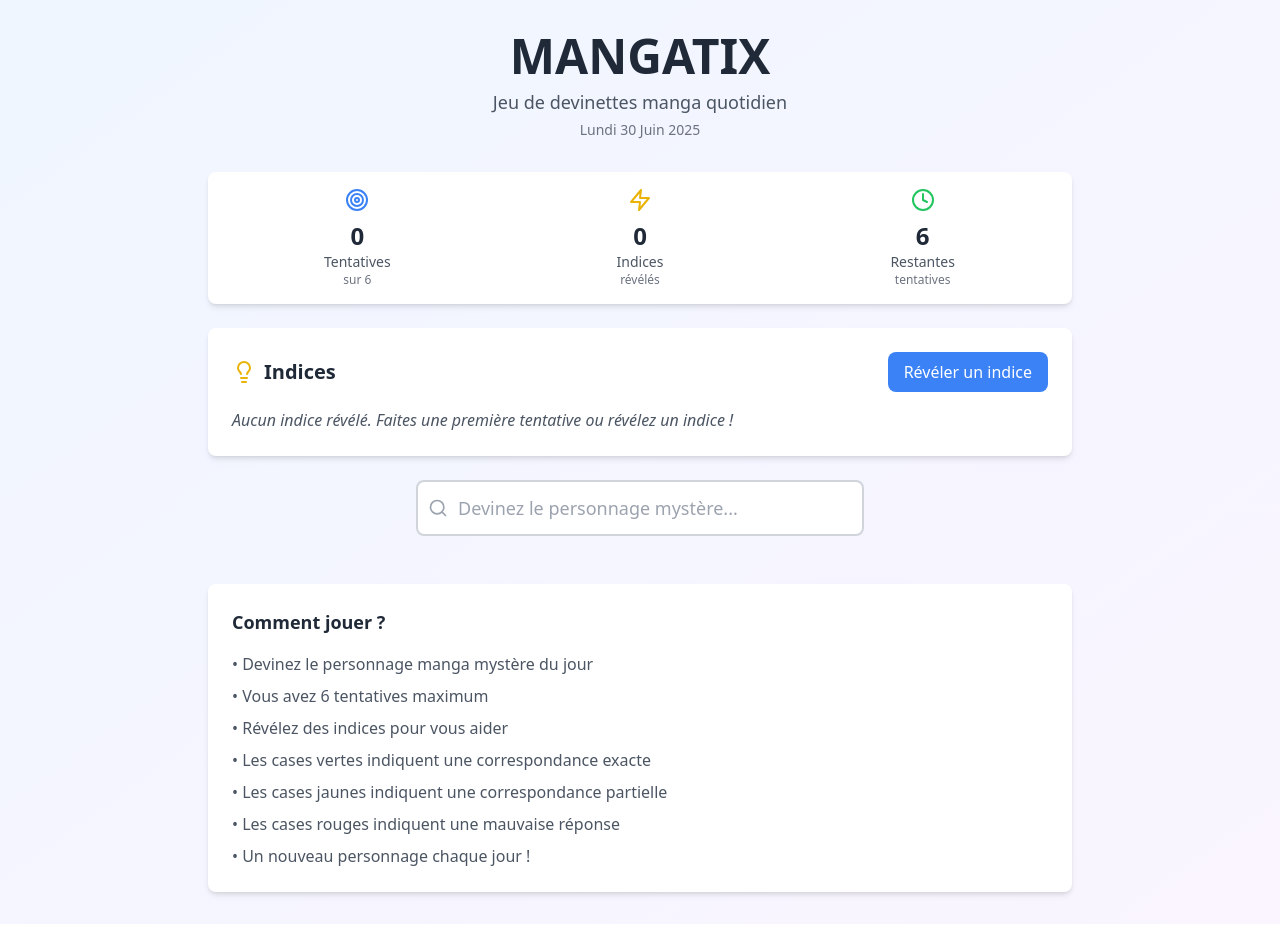
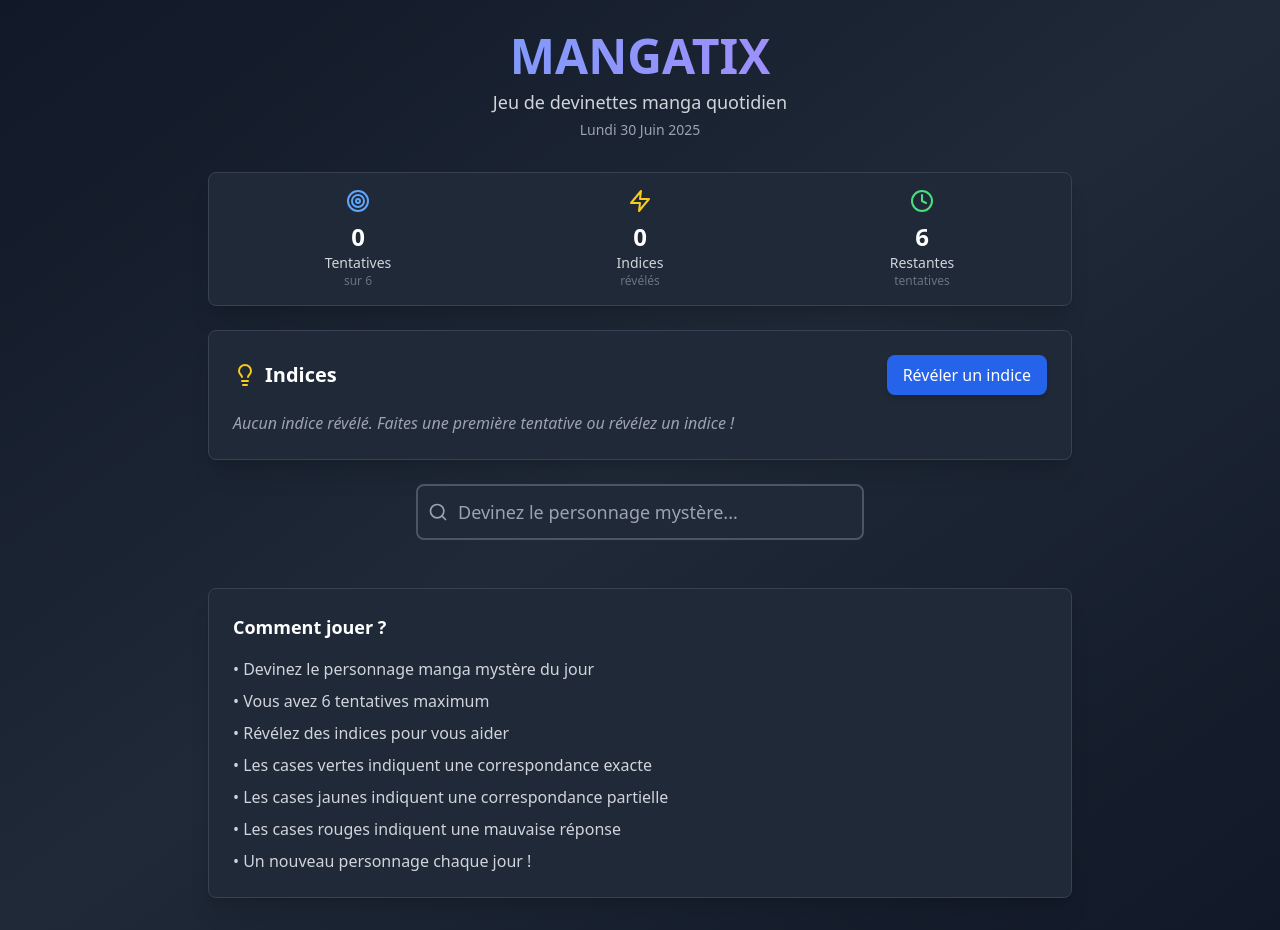
Before and after one commit to Mangatix/mangatix, a React (Vite) app: page / in a window 1280 px wide. Built offline with nearby package versions, Linux system fonts and the light colour scheme.

Commit message:
MANGATIX - Dark Theme Implementation

```diff
--- a/src/App.tsx
+++ b/src/App.tsx
@@ -92,17 +92,17 @@ function App() {
   };
 
   return (
-    <div className="min-h-screen bg-gradient-to-br from-blue-50 to-purple-50">
+    <div className="min-h-screen bg-gradient-to-br from-gray-900 via-gray-800 to-gray-900">
       <div className="container mx-auto px-4 py-8 max-w-4xl">
         {/* Header */}
         <div className="text-center mb-8">
-          <h1 className="text-4xl md:text-5xl font-bold text-gray-800 mb-2">
+          <h1 className="text-4xl md:text-5xl font-bold bg-gradient-to-r from-blue-400 to-purple-400 bg-clip-text text-transparent mb-2">
             MANGATIX
           </h1>
-          <p className="text-lg text-gray-600 mb-1">
+          <p className="text-lg text-gray-300 mb-1">
             Jeu de devinettes manga quotidien
           </p>
-          <p className="text-sm text-gray-500 capitalize">
+          <p className="text-sm text-gray-400 capitalize">
             {formatDate()}
           </p>
         </div>
@@ -155,9 +155,9 @@ function App() {
         )}
 
         {/* Instructions */}
-        <div className="mt-12 bg-white rounded-lg shadow-md p-6">
-          <h3 className="text-lg font-bold text-gray-800 mb-4">Comment jouer ?</h3>
-          <div className="space-y-2 text-gray-600">
+        <div className="mt-12 bg-gray-800 border border-gray-700 rounded-lg shadow-xl p-6">
+          <h3 className="text-lg font-bold text-white mb-4">Comment jouer ?</h3>
+          <div className="space-y-2 text-gray-300">
             <p>• Devinez le personnage manga mystère du jour</p>
             <p>• Vous avez 6 tentatives maximum</p>
             <p>• Révélez des indices pour vous aider</p>
--- a/src/components/CharacterSearch.tsx
+++ b/src/components/CharacterSearch.tsx
@@ -60,22 +60,22 @@ export const CharacterSearch: React.FC<CharacterSearchProps> = ({
           onBlur={() => setTimeout(() => setIsOpen(false), 200)}
           disabled={disabled}
           placeholder={placeholder}
-          className="w-full pl-10 pr-4 py-3 border-2 border-gray-300 rounded-lg focus:border-blue-500 focus:outline-none disabled:bg-gray-100 disabled:cursor-not-allowed text-lg"
+          className="w-full pl-10 pr-4 py-3 bg-gray-800 border-2 border-gray-600 rounded-lg focus:border-blue-500 focus:outline-none disabled:bg-gray-700 disabled:cursor-not-allowed text-lg text-white placeholder-gray-400"
         />
       </div>
 
       {isOpen && filteredCharacters.length > 0 && (
-        <div className="absolute z-10 w-full mt-1 bg-white border border-gray-300 rounded-lg shadow-lg max-h-60 overflow-y-auto">
+        <div className="absolute z-10 w-full mt-1 bg-gray-800 border border-gray-600 rounded-lg shadow-xl max-h-60 overflow-y-auto">
           {filteredCharacters.map((character) => (
             <button
               key={character.nomFichier}
               onClick={() => handleSelect(character)}
-              className="w-full px-4 py-3 text-left hover:bg-gray-100 focus:bg-gray-100 focus:outline-none border-b border-gray-100 last:border-b-0"
+              className="w-full px-4 py-3 text-left hover:bg-gray-700 focus:bg-gray-700 focus:outline-none border-b border-gray-600 last:border-b-0 transition-colors"
             >
-              <div className="font-medium text-gray-900">
+              <div className="font-medium text-white">
                 {formatCharacterName(character.nomFichier)}
               </div>
-              <div className="text-sm text-gray-600">
+              <div className="text-sm text-gray-400">
                 {character.Univers}
               </div>
             </button>
--- a/src/components/CluesPanel.tsx
+++ b/src/components/CluesPanel.tsx
@@ -9,16 +9,16 @@ interface CluesPanelProps {
 
 export const CluesPanel: React.FC<CluesPanelProps> = ({ clues, onRevealClue, canRevealMore }) => {
   return (
-    <div className="bg-white rounded-lg shadow-md p-6 mb-6">
+    <div className="bg-gray-800 border border-gray-700 rounded-lg shadow-xl p-6 mb-6">
       <div className="flex items-center justify-between mb-4">
-        <h2 className="text-xl font-bold text-gray-800 flex items-center">
-          <Lightbulb className="w-6 h-6 mr-2 text-yellow-500" />
+        <h2 className="text-xl font-bold text-white flex items-center">
+          <Lightbulb className="w-6 h-6 mr-2 text-yellow-400" />
           Indices
         </h2>
         {canRevealMore && (
           <button
             onClick={onRevealClue}
-            className="bg-blue-500 hover:bg-blue-600 text-white px-4 py-2 rounded-lg font-medium transition-colors"
+            className="bg-blue-600 hover:bg-blue-700 text-white px-4 py-2 rounded-lg font-medium transition-colors shadow-md"
           >
             Révéler un indice
           </button>
@@ -26,17 +26,17 @@ export const CluesPanel: React.FC<CluesPanelProps> = ({ clues, onRevealClue, can
       </div>
 
       {clues.length === 0 ? (
-        <p className="text-gray-600 italic">
+        <p className="text-gray-400 italic">
           Aucun indice révélé. Faites une première tentative ou révélez un indice !
         </p>
       ) : (
         <div className="space-y-3">
           {clues.map((clue, index) => (
             <div key={index} className="flex items-start">
-              <span className="bg-blue-100 text-blue-800 text-sm font-medium px-2 py-1 rounded-full mr-3 mt-0.5">
+              <span className="bg-blue-600 text-blue-100 text-sm font-medium px-2 py-1 rounded-full mr-3 mt-0.5 shadow-sm">
                 {index + 1}
               </span>
-              <p className="text-gray-700">{clue}</p>
+              <p className="text-gray-300">{clue}</p>
             </div>
           ))}
         </div>
--- a/src/components/GameResult.tsx
+++ b/src/components/GameResult.tsx
@@ -31,20 +31,20 @@ export const GameResult: React.FC<GameResultProps> = ({ isWon, character, guessC
   };
 
   return (
-    <div className="fixed inset-0 bg-black bg-opacity-50 flex items-center justify-center p-4 z-50">
-      <div className="bg-white rounded-lg shadow-xl p-8 max-w-md w-full text-center">
+    <div className="fixed inset-0 bg-black bg-opacity-75 flex items-center justify-center p-4 z-50">
+      <div className="bg-gray-800 border border-gray-700 rounded-lg shadow-2xl p-8 max-w-md w-full text-center">
         <div className="mb-6">
           {isWon ? (
-            <Trophy className="w-16 h-16 text-yellow-500 mx-auto mb-4" />
+            <Trophy className="w-16 h-16 text-yellow-400 mx-auto mb-4" />
           ) : (
-            <X className="w-16 h-16 text-red-500 mx-auto mb-4" />
+            <X className="w-16 h-16 text-red-400 mx-auto mb-4" />
           )}
 
-          <h2 className="text-2xl font-bold mb-2">
+          <h2 className="text-2xl font-bold mb-2 text-white">
             {isWon ? 'Félicitations !' : 'Dommage !'}
           </h2>
 
-          <p className="text-gray-600 mb-4">
+          <p className="text-gray-300 mb-4">
             {isWon
               ? `Vous avez trouvé en ${guessCount} tentative${guessCount > 1 ? 's' : ''} !`
               : 'Vous avez épuisé toutes vos tentatives.'
@@ -56,18 +56,18 @@ export const GameResult: React.FC<GameResultProps> = ({ isWon, character, guessC
           <img
             src={getCharacterImageUrl(character.nomFichier)}
             alt={formatCharacterName(character.nomFichier)}
-            className="w-32 h-32 object-cover rounded-lg mx-auto mb-4 shadow-md"
+            className="w-32 h-32 object-cover rounded-lg mx-auto mb-4 shadow-lg border border-gray-600"
             onError={(e) => {
               const target = e.target as HTMLImageElement;
               target.src = '/images/characters/placeholder.webp';
             }}
           />
 
-          <h3 className="text-xl font-bold text-gray-800 mb-2">
+          <h3 className="text-xl font-bold text-white mb-2">
             {formatCharacterName(character.nomFichier)}
           </h3>
 
-          <p className="text-gray-600">
+          <p className="text-gray-400">
             {character.Univers}
           </p>
         </div>
@@ -79,7 +79,7 @@ export const GameResult: React.FC<GameResultProps> = ({ isWon, character, guessC
 
           <button
             onClick={onRestart}
-            className="w-full bg-blue-500 hover:bg-blue-600 text-white px-6 py-3 rounded-lg font-medium transition-colors flex items-center justify-center"
+            className="w-full bg-blue-600 hover:bg-blue-700 text-white px-6 py-3 rounded-lg font-medium transition-colors flex items-center justify-center shadow-md"
           >
             <RotateCcw className="w-5 h-5 mr-2" />
             Rejouer (même personnage)
--- a/src/components/GameStats.tsx
+++ b/src/components/GameStats.tsx
@@ -9,26 +9,26 @@ interface GameStatsProps {
 
 export const GameStats: React.FC<GameStatsProps> = ({ guessCount, maxGuesses, cluesRevealed }) => {
   return (
-    <div className="bg-white rounded-lg shadow-md p-4 mb-6">
+    <div className="bg-gray-800 border border-gray-700 rounded-lg shadow-xl p-4 mb-6">
       <div className="grid grid-cols-3 gap-4 text-center">
         <div className="flex flex-col items-center">
-          <Target className="w-6 h-6 text-blue-500 mb-2" />
-          <div className="text-2xl font-bold text-gray-800">{guessCount}</div>
-          <div className="text-sm text-gray-600">Tentatives</div>
+          <Target className="w-6 h-6 text-blue-400 mb-2" />
+          <div className="text-2xl font-bold text-white">{guessCount}</div>
+          <div className="text-sm text-gray-300">Tentatives</div>
           <div className="text-xs text-gray-500">sur {maxGuesses}</div>
         </div>
 
         <div className="flex flex-col items-center">
-          <Zap className="w-6 h-6 text-yellow-500 mb-2" />
-          <div className="text-2xl font-bold text-gray-800">{cluesRevealed}</div>
-          <div className="text-sm text-gray-600">Indices</div>
+          <Zap className="w-6 h-6 text-yellow-400 mb-2" />
+          <div className="text-2xl font-bold text-white">{cluesRevealed}</div>
+          <div className="text-sm text-gray-300">Indices</div>
           <div className="text-xs text-gray-500">révélés</div>
         </div>
 
         <div className="flex flex-col items-center">
-          <Clock className="w-6 h-6 text-green-500 mb-2" />
-          <div className="text-2xl font-bold text-gray-800">{maxGuesses - guessCount}</div>
-          <div className="text-sm text-gray-600">Restantes</div>
+          <Clock className="w-6 h-6 text-green-400 mb-2" />
+          <div className="text-2xl font-bold text-white">{maxGuesses - guessCount}</div>
+          <div className="text-sm text-gray-300">Restantes</div>
           <div className="text-xs text-gray-500">tentatives</div>
         </div>
       </div>
--- a/src/components/GuessResult.tsx
+++ b/src/components/GuessResult.tsx
@@ -20,11 +20,11 @@ export const GuessResult: React.FC<GuessResultProps> = ({ comparisons, character
 
   const getStatusColor = (comparison: ClueComparison) => {
     if (comparison.isCorrect) {
-      return 'bg-green-500';
+      return 'bg-green-600';
     } else if (comparison.isPartial) {
-      return 'bg-yellow-500';
+      return 'bg-yellow-600';
     } else {
-      return 'bg-red-500';
+      return 'bg-red-600';
     }
   };
 
@@ -35,19 +35,19 @@ export const GuessResult: React.FC<GuessResultProps> = ({ comparisons, character
   };
 
   return (
-    <div className="bg-white rounded-lg shadow-md p-4 mb-4">
-      <h3 className="font-bold text-lg mb-3 text-gray-800">
+    <div className="bg-gray-800 border border-gray-700 rounded-lg shadow-xl p-4 mb-4">
+      <h3 className="font-bold text-lg mb-3 text-white">
         {formatCharacterName(characterName)}
       </h3>
 
       <div className="grid grid-cols-3 md:grid-cols-5 lg:grid-cols-9 gap-2">
         {comparisons.map((comparison) => (
           <div key={comparison.field} className="text-center">
-            <div className="text-xs font-medium text-gray-600 mb-1">
+            <div className="text-xs font-medium text-gray-400 mb-1">
               {comparison.label}
             </div>
             <div
-              className={`${getStatusColor(comparison)} rounded-lg p-2 flex items-center justify-center min-h-[3rem]`}
+              className={`${getStatusColor(comparison)} rounded-lg p-2 flex items-center justify-center min-h-[3rem] shadow-md`}
             >
               <div className="text-white text-sm font-medium text-center">
                 <div>{comparison.playerValue}</div>
```
